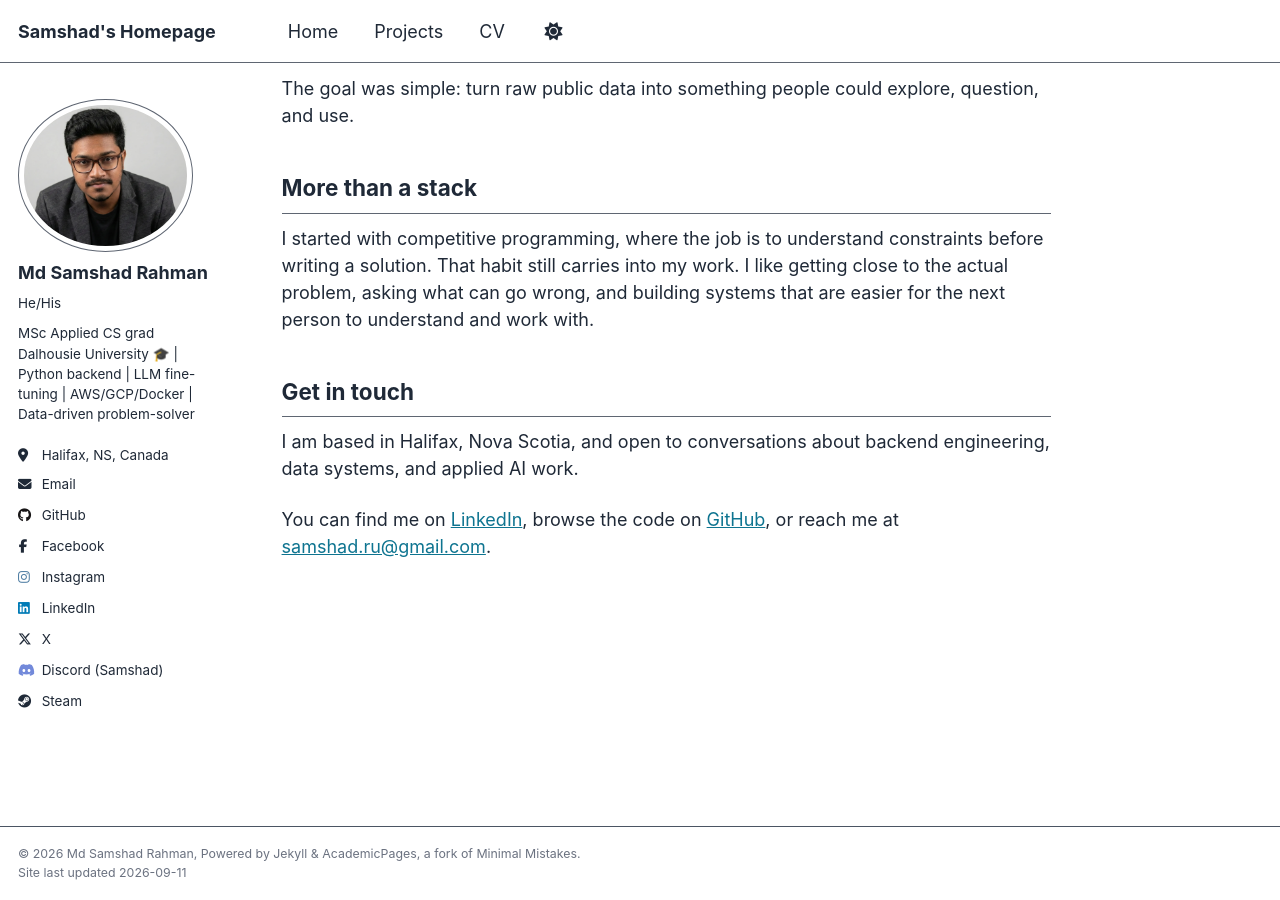
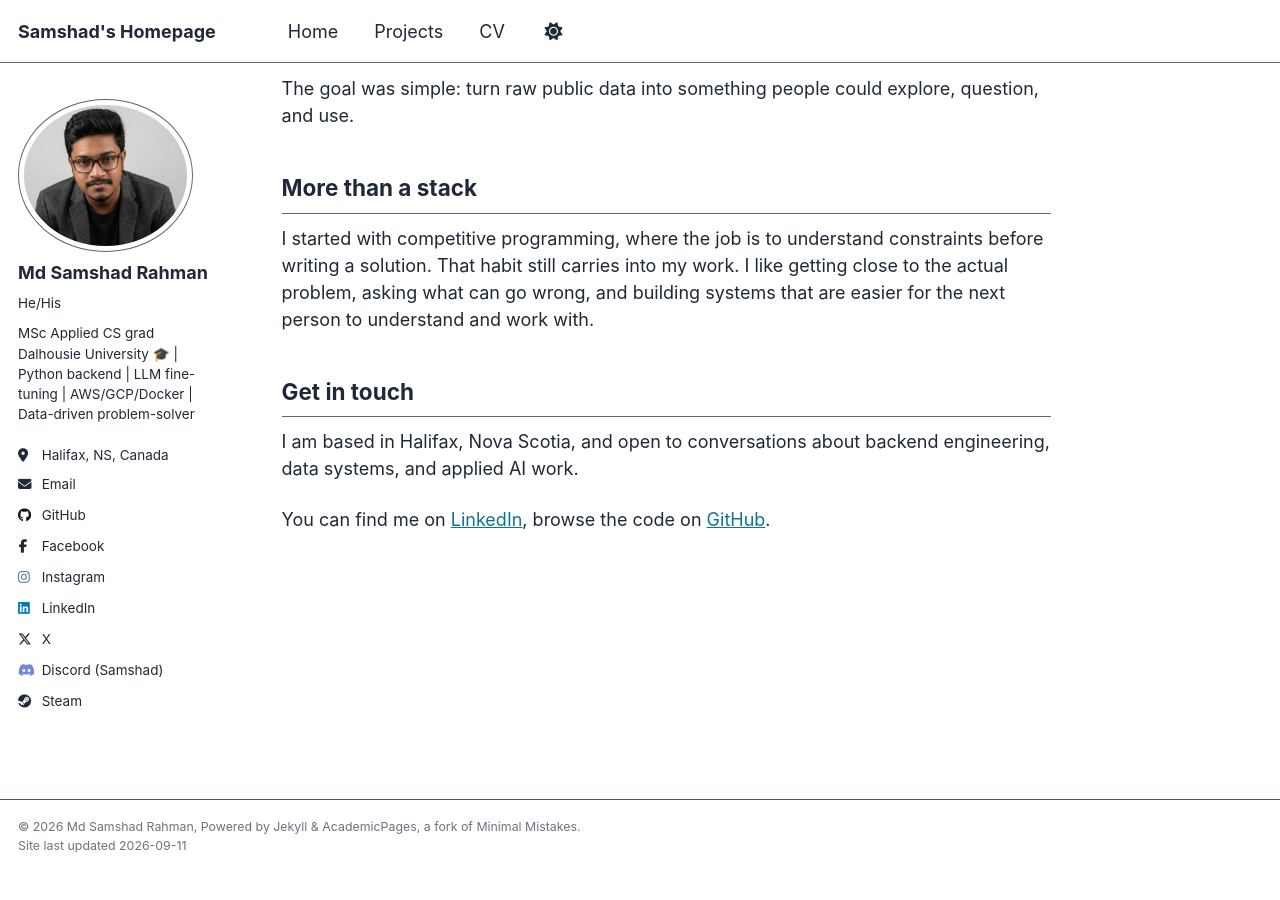
Before and after one commit to samshad/samshad, a Jekyll site: the page built from _pages/about.md, in a window 1280 px wide and 900 px high, scrolled down 1447 px. Built offline with Jekyll 4.4.1, drawn with Linux system fonts in a browser that asks for light colours; after the commit the page ends 2320 px from its top, so only the background shows below that; part of the change alters nothing that is shown.

```diff
--- a/_pages/about.md
+++ b/_pages/about.md
@@ -31,19 +31,19 @@ Docker · AWS · Lambda · API Gateway · S3 · CloudFormation · GitHub Actions
 
 ## A few things I've built
 
-### [FastAPI RAG Engine](/portfolio/fastapi-rag-engine/)
+### [FastAPI RAG Engine](/portfolio/0-fastapi-rag-engine/)
 
 A retrieval-augmented generation backend built with FastAPI, PostgreSQL with pgvector, and Ollama. It supports asynchronous processing, semantic chunking, streamed responses, authentication, and multi-tenant data access.
 
 The project is intentionally focused on the service around the model, not just the chat response. It is a practical look at the API, database, retrieval, and deployment concerns behind a RAG application.
 
-### [Mindful Eating Companion](/portfolio/mindful-eating-app/)
+### [Mindful Eating Companion](/portfolio/1-mindful-eating-app/)
 
 A personalized digital intervention that combines behavioural data, a mobile application, backend services, and AI-assisted guidance. I worked on the FastAPI backend, PostgreSQL data layer, personality-based personalization, and LLM integration.
 
 It was a useful project for thinking through how a model fits into a real product, including data flow, validation, API design, and the needs of the mobile client.
 
-### [Public Tenders Dashboard](/portfolio/public-tenders-dashboard/)
+### [Public Tenders Dashboard](/portfolio/2-public-tenders-dashboard/)
 
 A visual analytics project built around public tender data from Nova Scotia. The work involved preparing and exploring the data, then using clustering and BERTopic to make patterns in a large collection of records easier to investigate.
 
@@ -57,4 +57,4 @@ I started with competitive programming, where the job is to understand constrain
 
 I am based in Halifax, Nova Scotia, and open to conversations about backend engineering, data systems, and applied AI work.
 
-You can find me on [LinkedIn](https://www.linkedin.com/in/samshadrahman/), browse the code on [GitHub](https://github.com/samshad), or reach me at [samshad.ru@gmail.com](mailto:samshad.ru@gmail.com).
+You can find me on [LinkedIn](https://www.linkedin.com/in/samshadrahman/), browse the code on [GitHub](https://github.com/samshad).
```
